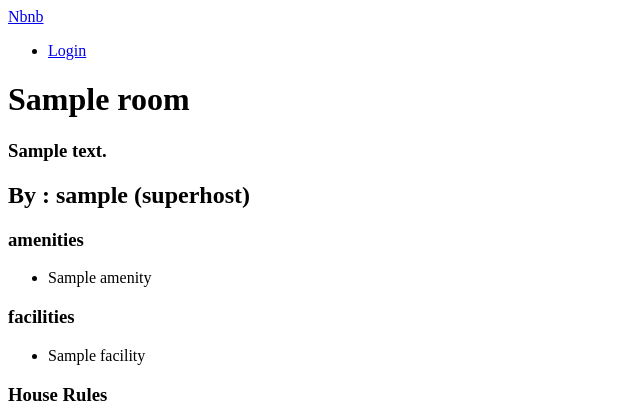
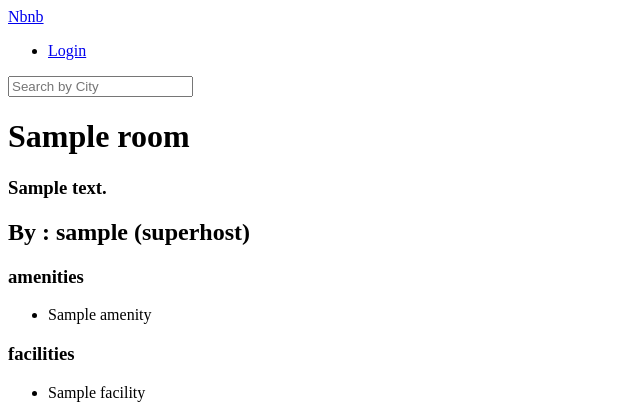
Before and after one commit to krystal3l/airbnb-clone, a Django app: page /rooms/1 in a window 1280 px wide. Shown: the top 420 px of the page, without its empty margins (0-640 px from the left). Run offline with Django 3.2, Linux system fonts and the light colour scheme; tables that the repository leaves empty hold one stand-in row (values such as "Sample post").

Commit message:
Added search form(header.html)

```diff
--- a/templates/partials/header.html
+++ b/templates/partials/header.html
@@ -3,4 +3,7 @@
       <ul>
         <li><a href="#">Login</a></li>
       </ul>
+      <form method="get" action="{% url 'rooms:search' %}">
+        <input name="city" placeholder="Search by City"/>
+      </form>
     </header>
```
